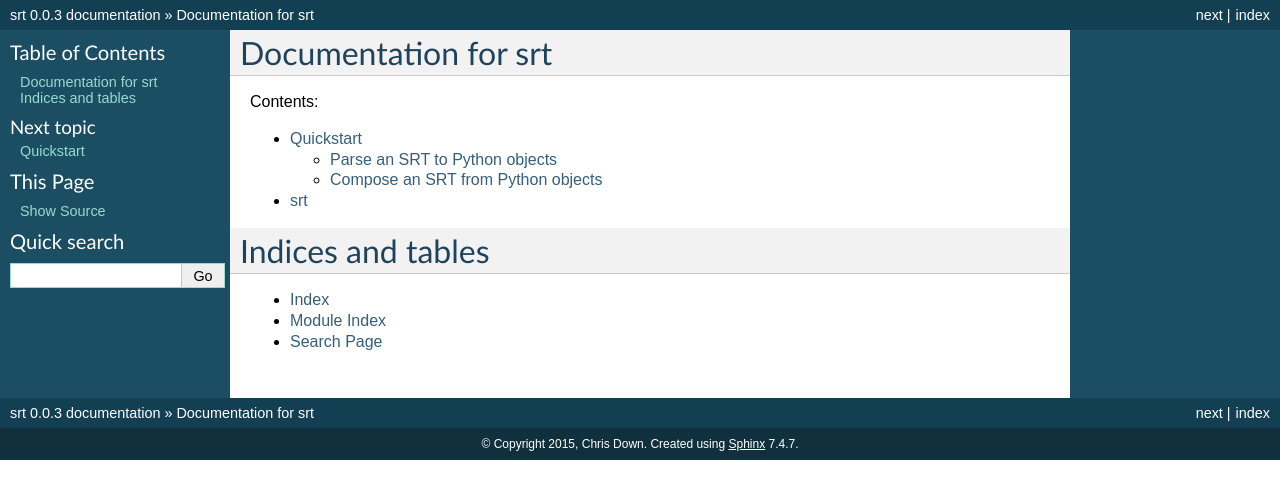
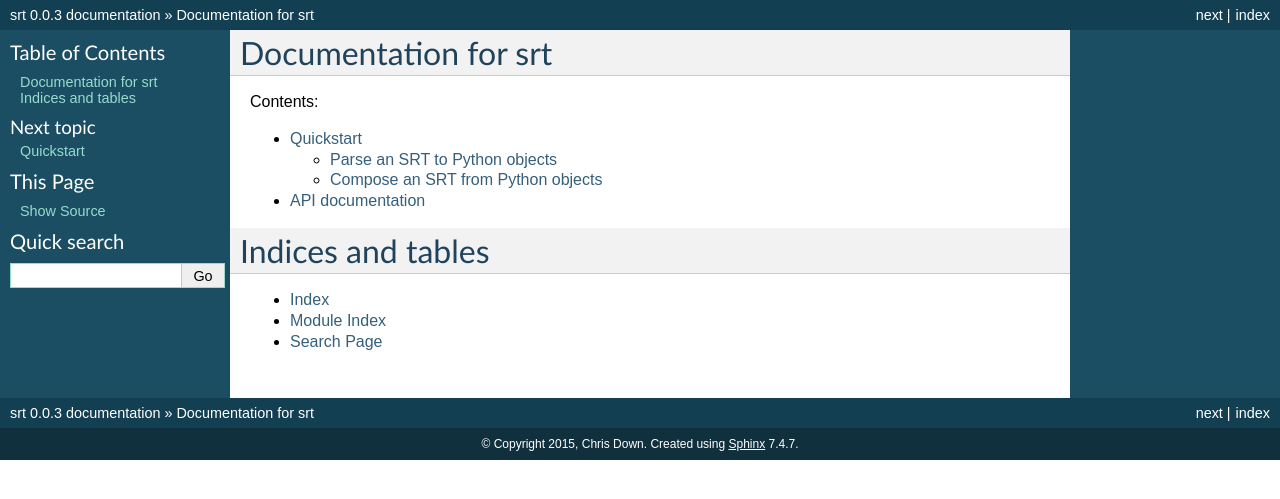
Before and after one commit to cdown/srt, a Sphinx documentation site: the page built from docs/index.rst, in a window 1280 px wide. Shown: the top 499 px of the page. Built offline with Sphinx 7.4.7, drawn with Linux system fonts in a browser that asks for light colours.

Commit message:
Tidy API documentation to not have module title in TOC

```diff
--- a/docs/api.rst
+++ b/docs/api.rst
@@ -1,5 +1,5 @@
-srt
-=======
+API documentation
+=================
 
 .. automodule:: srt
    :members:
```
